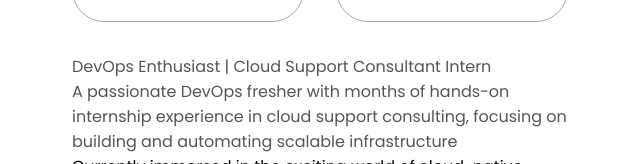
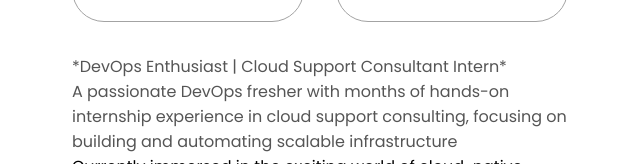
Before and after one commit to tejaskawde/tejaskawde.github.io, a plain HTML site: page index.html in a window 1280 px wide. Shown: the part 1156-1320 px from the top of the page, 552-1192 px from the left. Drawn offline with Linux system fonts and the light colour scheme.

Commit message:
Update index.html

```diff
--- a/index.html
+++ b/index.html
@@ -105,12 +105,10 @@
           </div>
           <div class="text-container">
             <p>
-              <p>DevOps Enthusiast | Cloud Support Consultant Intern<p>
+              <p>*DevOps Enthusiast | Cloud Support Consultant Intern*<p>
               <p>A passionate DevOps fresher with months of hands-on internship experience in cloud support consulting, focusing on building and automating scalable infrastructure</p>
-              </p> Currently immersed in the exciting world of cloud-native technologies, I specialize in containerization,
-              and microservices to develop modern, reliable applications. My journey as a cloud enthusiast involves tackling complex challenges and delivering efficient, scalable solutions that simplify workflows
-              With a strong foundation in Docker and Kubernetes, I excel at container management and orchestration. My expertise extends to CI/CD pipelines, where I strive to streamline deployments and accelerate development cycles.
-              I thrive in bridging the gap between development and operations, embracing a collaborative DevOps mindset.
+              </p> Currently immersed in the exciting world of cloud-native technologies, I specialize in containerization, and microservices to develop modern, reliable applications. My journey as a cloud enthusiast involves tackling complex challenges and delivering efficient, scalable solutions that simplify workflows
+              With a strong foundation in Docker and Kubernetes, I excel at container management and orchestration. My expertise extends to CI/CD pipelines, where I strive to streamline deployments and accelerate development cycles. I thrive in bridging the gap between development and operations, embracing a collaborative DevOps mindset.
               Beyond work, I actively contribute to the open-source community and believe in building innovative solutions together. Let's automate, innovate, and grow!</p>
             </p>
           </div>
```
